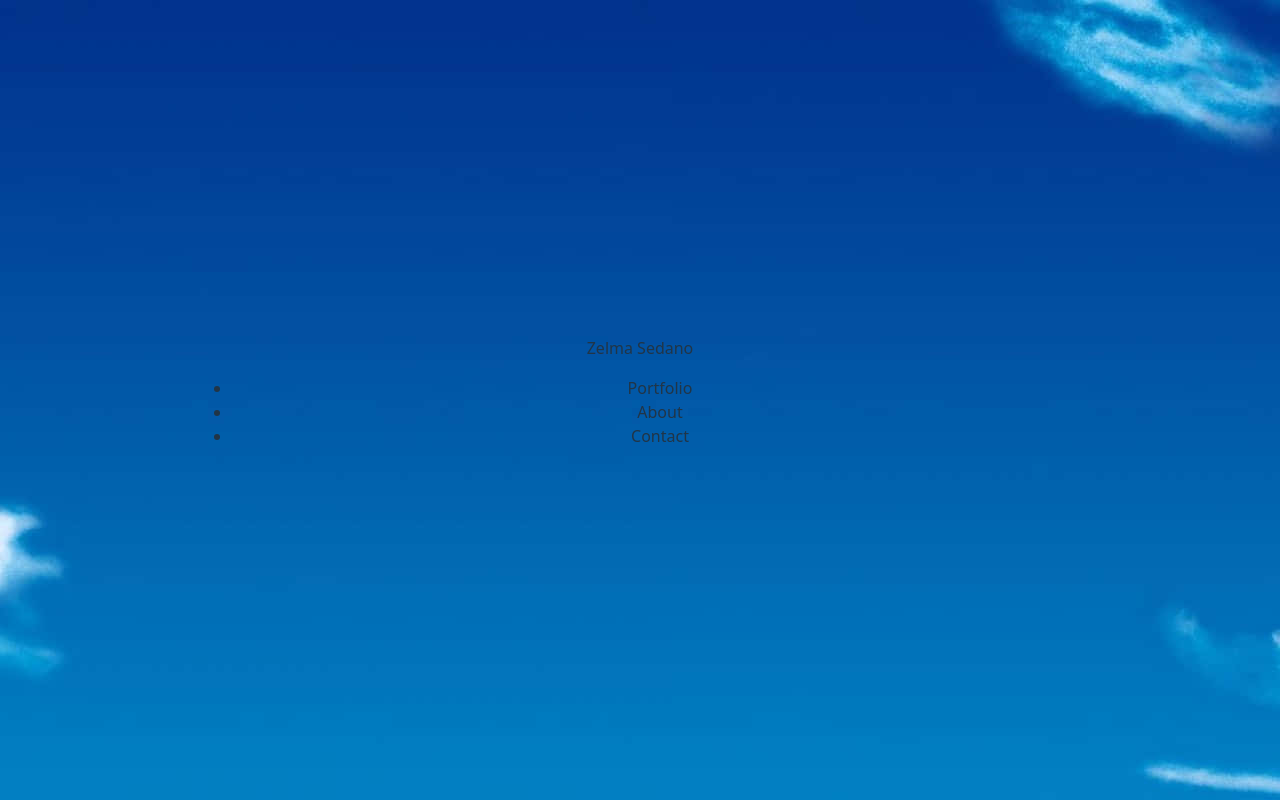
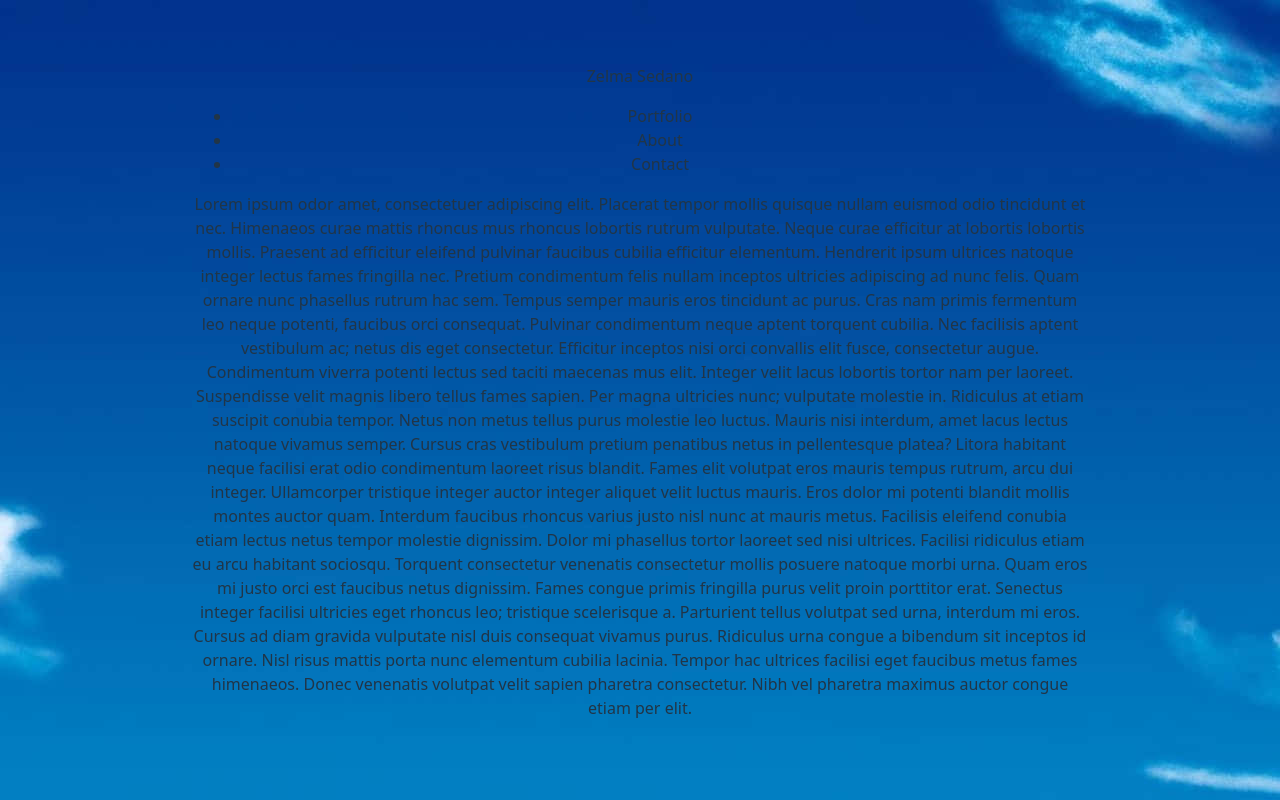
Before and after one commit to ZelmaSedano/portfolio, a React (Vite) app: page / in a window 1280 px wide. Built offline with nearby package versions, Linux system fonts and the light colour scheme.

Commit message:
adding filler text to activate scrollbar

```diff
--- a/src/App.tsx
+++ b/src/App.tsx
@@ -4,6 +4,7 @@ function App() {
 
   return (
     <>
+      <div className="scrollable-content">
         <header>
           <section className='blue-bar'>Zelma Sedano</section>
           <nav className='navbar'>
@@ -15,8 +16,17 @@ function App() {
           </nav>
         </header>
         <div className='content'>
+            <p>Lorem ipsum odor amet, consectetuer adipiscing elit. Placerat tempor mollis quisque nullam euismod odio tincidunt et nec. Himenaeos curae mattis rhoncus mus rhoncus lobortis rutrum vulputate. Neque curae efficitur at lobortis lobortis mollis. Praesent ad efficitur eleifend pulvinar faucibus cubilia efficitur elementum. Hendrerit ipsum ultrices natoque integer lectus fames fringilla nec. Pretium condimentum felis nullam inceptos ultricies adipiscing ad nunc felis. Quam ornare nunc phasellus rutrum hac sem. Tempus semper mauris eros tincidunt ac purus.
 
+            Cras nam primis fermentum leo neque potenti, faucibus orci consequat. Pulvinar condimentum neque aptent torquent cubilia. Nec facilisis aptent vestibulum ac; netus dis eget consectetur. Efficitur inceptos nisi orci convallis elit fusce, consectetur augue. Condimentum viverra potenti lectus sed taciti maecenas mus elit. Integer velit lacus lobortis tortor nam per laoreet. Suspendisse velit magnis libero tellus fames sapien. Per magna ultricies nunc; vulputate molestie in.
+
+            Ridiculus at etiam suscipit conubia tempor. Netus non metus tellus purus molestie leo luctus. Mauris nisi interdum, amet lacus lectus natoque vivamus semper. Cursus cras vestibulum pretium penatibus netus in pellentesque platea? Litora habitant neque facilisi erat odio condimentum laoreet risus blandit. Fames elit volutpat eros mauris tempus rutrum, arcu dui integer. Ullamcorper tristique integer auctor integer aliquet velit luctus mauris. Eros dolor mi potenti blandit mollis montes auctor quam.
+
+            Interdum faucibus rhoncus varius justo nisl nunc at mauris metus. Facilisis eleifend conubia etiam lectus netus tempor molestie dignissim. Dolor mi phasellus tortor laoreet sed nisi ultrices. Facilisi ridiculus etiam eu arcu habitant sociosqu. Torquent consectetur venenatis consectetur mollis posuere natoque morbi urna. Quam eros mi justo orci est faucibus netus dignissim.
+
+            Fames congue primis fringilla purus velit proin porttitor erat. Senectus integer facilisi ultricies eget rhoncus leo; tristique scelerisque a. Parturient tellus volutpat sed urna, interdum mi eros. Cursus ad diam gravida vulputate nisl duis consequat vivamus purus. Ridiculus urna congue a bibendum sit inceptos id ornare. Nisl risus mattis porta nunc elementum cubilia lacinia. Tempor hac ultrices facilisi eget faucibus metus fames himenaeos. Donec venenatis volutpat velit sapien pharetra consectetur. Nibh vel pharetra maximus auctor congue etiam per elit.</p>
         </div>
+      </div>
     </>
   )
 }
```
